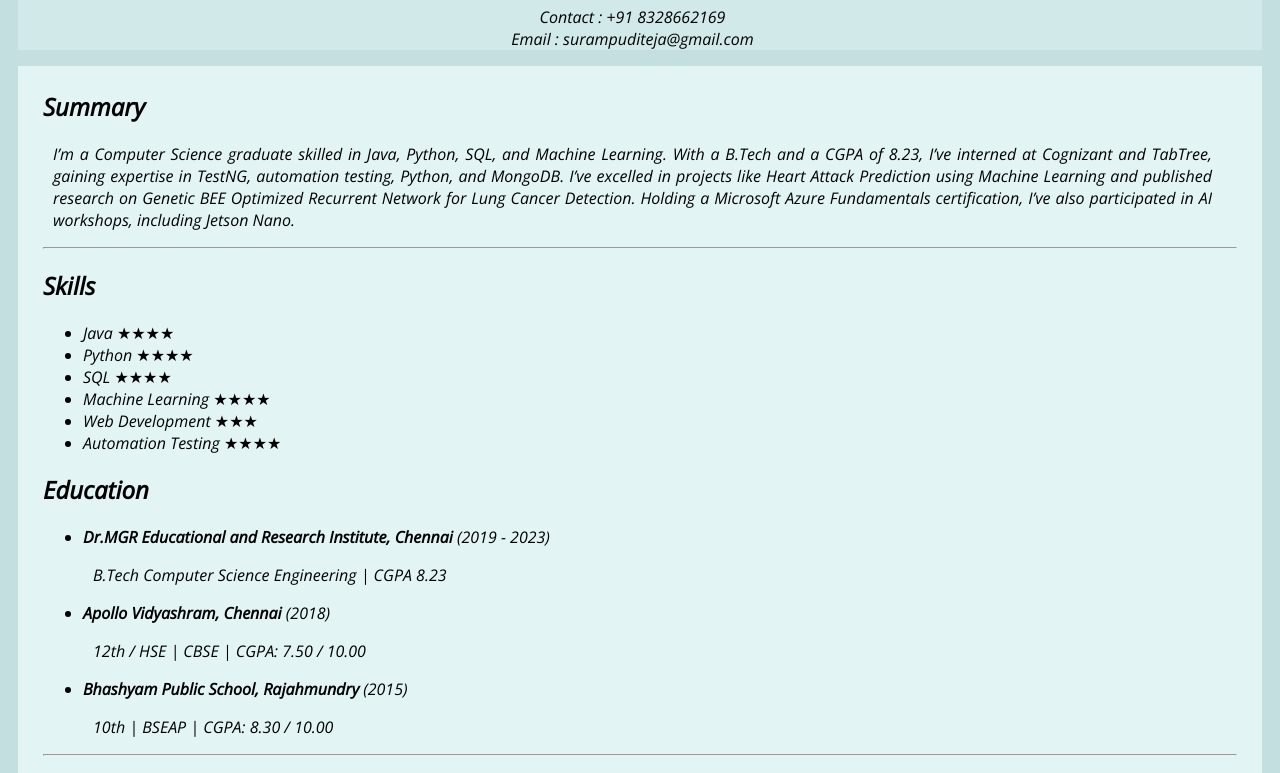
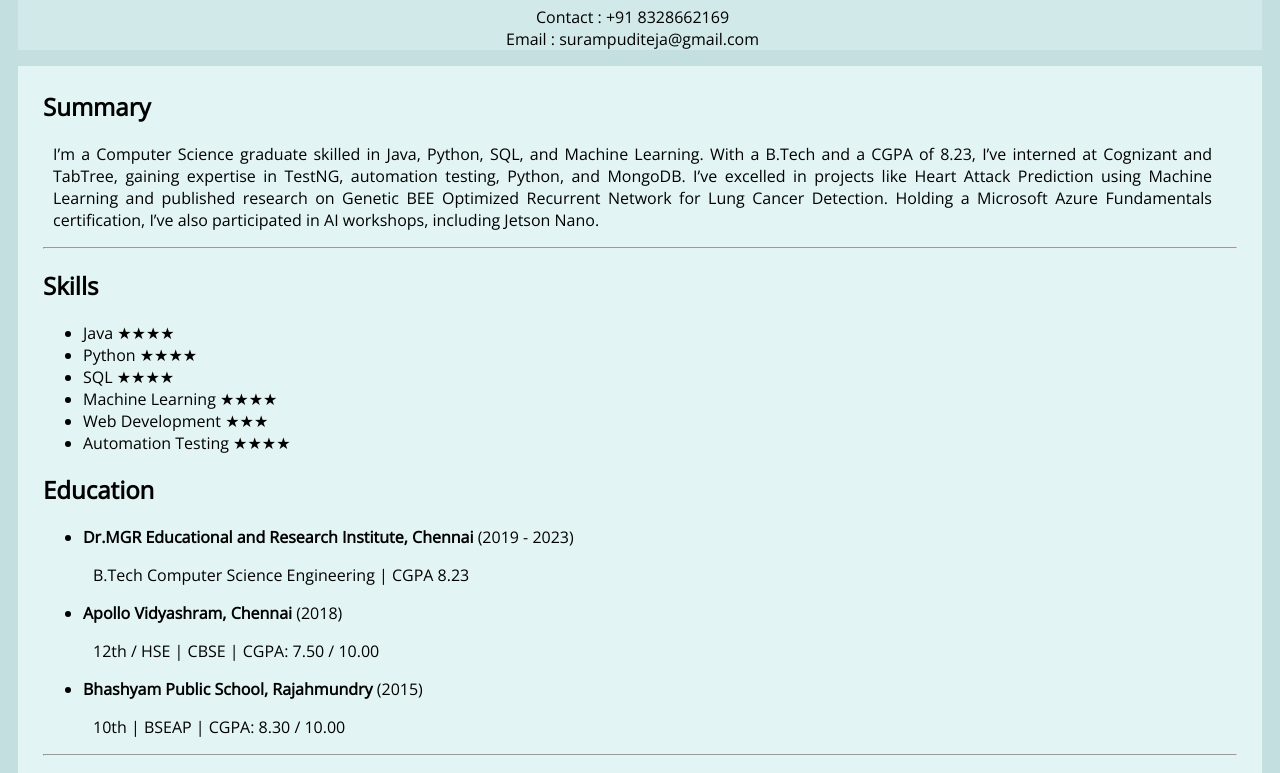
Before and after one commit to slrteja/resume, a plain HTML site: page index.html in a window 1280 px wide. Shown: the part 80-853 px from the top of the page. Drawn offline with nearby package versions, Linux system fonts and the light colour scheme.

Commit message:
Update index.html

```diff
--- a/index.html
+++ b/index.html
@@ -8,7 +8,7 @@
       <link rel="stylesheet" href="styles.css" />
       <link rel="preconnect" href="https://fonts.googleapis.com">
       <link rel="preconnect" href="https://fonts.gstatic.com" crossorigin>
-      <link href="https://fonts.googleapis.com/css2?family=Open+Sans:ital@1&display=swap" rel="stylesheet">
+      <link href="https://fonts.googleapis.com/css2?family=Open+Sans:ital,wght@0,300;1,400&display=swap" rel="stylesheet">
     </div>
   </head>
   <body>
```
